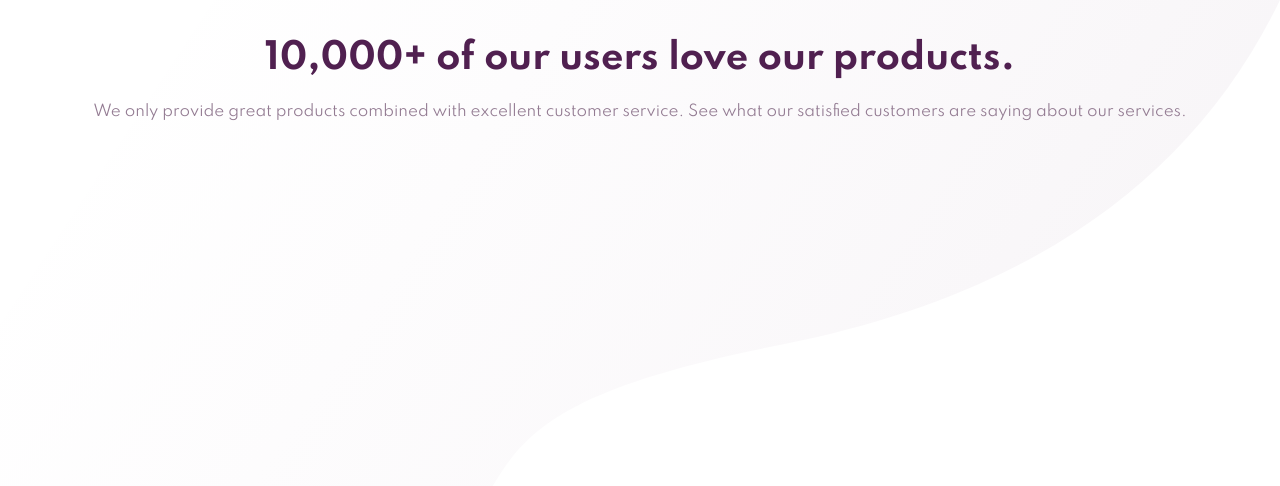
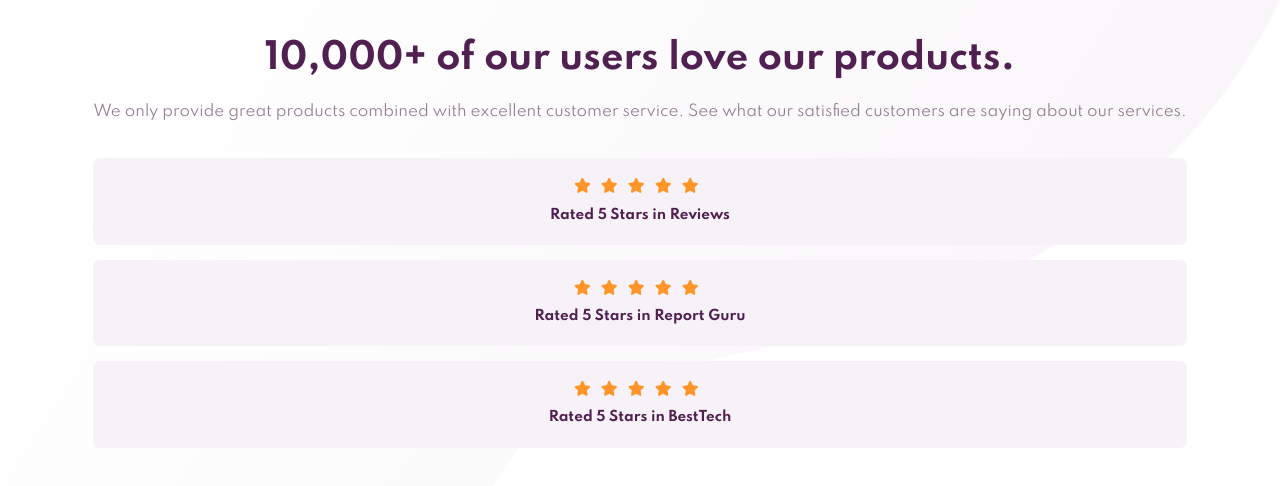
Before and after one commit to sarahalyahya/social-proof-ui, a plain HTML site: page index.html in a window 1280 px wide. Drawn offline with Linux system fonts and the light colour scheme.

Commit message:
rating cards

```diff
--- a/index.html
+++ b/index.html
@@ -27,6 +27,38 @@
           services.
         </p>
       </div>
+      <div class="ratings">
+        <div class="rating-card">
+          <div class="rating__star-group">
+            <i class="fas fa-star rating--checked"></i>
+            <i class="fas fa-star rating--checked"></i>
+            <i class="fas fa-star rating--checked"></i>
+            <i class="fas fa-star rating--checked"></i>
+            <i class="fas fa-star rating--checked"></i>
+          </div>
+          <h2>Rated 5 Stars in Reviews</h2>
+        </div>
+        <div class="rating-card">
+          <div class="rating__star-group">
+            <i class="fas fa-star rating--checked"></i>
+            <i class="fas fa-star rating--checked"></i>
+            <i class="fas fa-star rating--checked"></i>
+            <i class="fas fa-star rating--checked"></i>
+            <i class="fas fa-star rating--checked"></i>
+          </div>
+          <h2>Rated 5 Stars in Report Guru</h2>
+        </div>
+        <div class="rating-card">
+          <div class="rating__star-group">
+            <i class="fas fa-star rating--checked"></i>
+            <i class="fas fa-star rating--checked"></i>
+            <i class="fas fa-star rating--checked"></i>
+            <i class="fas fa-star rating--checked"></i>
+            <i class="fas fa-star rating--checked"></i>
+          </div>
+          <h2>Rated 5 Stars in BestTech</h2>
+        </div>
+      </div>
     </div>
   </body>
 </html>
--- a/style.css
+++ b/style.css
@@ -8,6 +8,7 @@ html {
   --grayish-magenta: hsl(303, 10%, 53%);
   --light-gray: hsl(300, 24%, 96%);
   --white: hsl(0, 0%, 100%);
+  --stars: #ff9529;
 }
 
 body {
@@ -16,6 +17,8 @@ body {
   background-size: cover;
   background-repeat: no-repeat;
   display: flex;
+  justify-content: center;
+  align-items: center;
   flex-direction: column;
 }
 
@@ -45,3 +48,33 @@ h1 {
 .intro {
   text-align: center;
 }
+
+/* Rating Card */
+
+.rating-card {
+  margin-top: 1.5rem;
+  padding: 1rem 1rem;
+  padding-top: 2rem;
+  display: flex;
+  flex-direction: column;
+  background-color: var(--light-gray);
+  justify-content: center;
+  align-items: center;
+  border-radius: 7px;
+}
+
+.rating-card:first-child {
+  margin-top: 3.5rem;
+}
+.rating--checked {
+  color: var(--stars);
+}
+
+.fa-star {
+  font-size: 1.5rem;
+  margin-right: 0.75rem;
+}
+.rating-card h2 {
+  color: var(--dark-magenta);
+  font-size: 1.35rem;
+}
```
